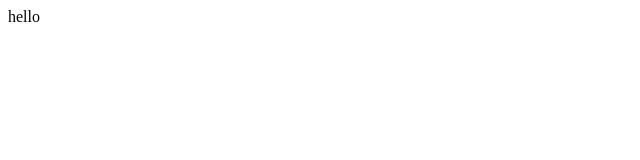
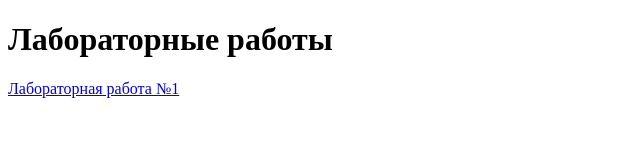
Before and after one commit to Maksim003/inis, a plain HTML site: page index.html in a window 1280 px wide. Shown: the whole page, without its empty margins (0-640 px from the left). Drawn offline with Linux system fonts and the light colour scheme.

Commit message:
Update index.html

```diff
--- a/index.html
+++ b/index.html
@@ -6,6 +6,7 @@
     <title>Labs</title>
 </head>
 <body>
-  hello
+  <h1>Лабораторные работы</h1>
+    <a href="https://maksim003.io/inis/laba1_inis/index.html">Лабораторная работа №1</a>
 </body>
 </html>
```
